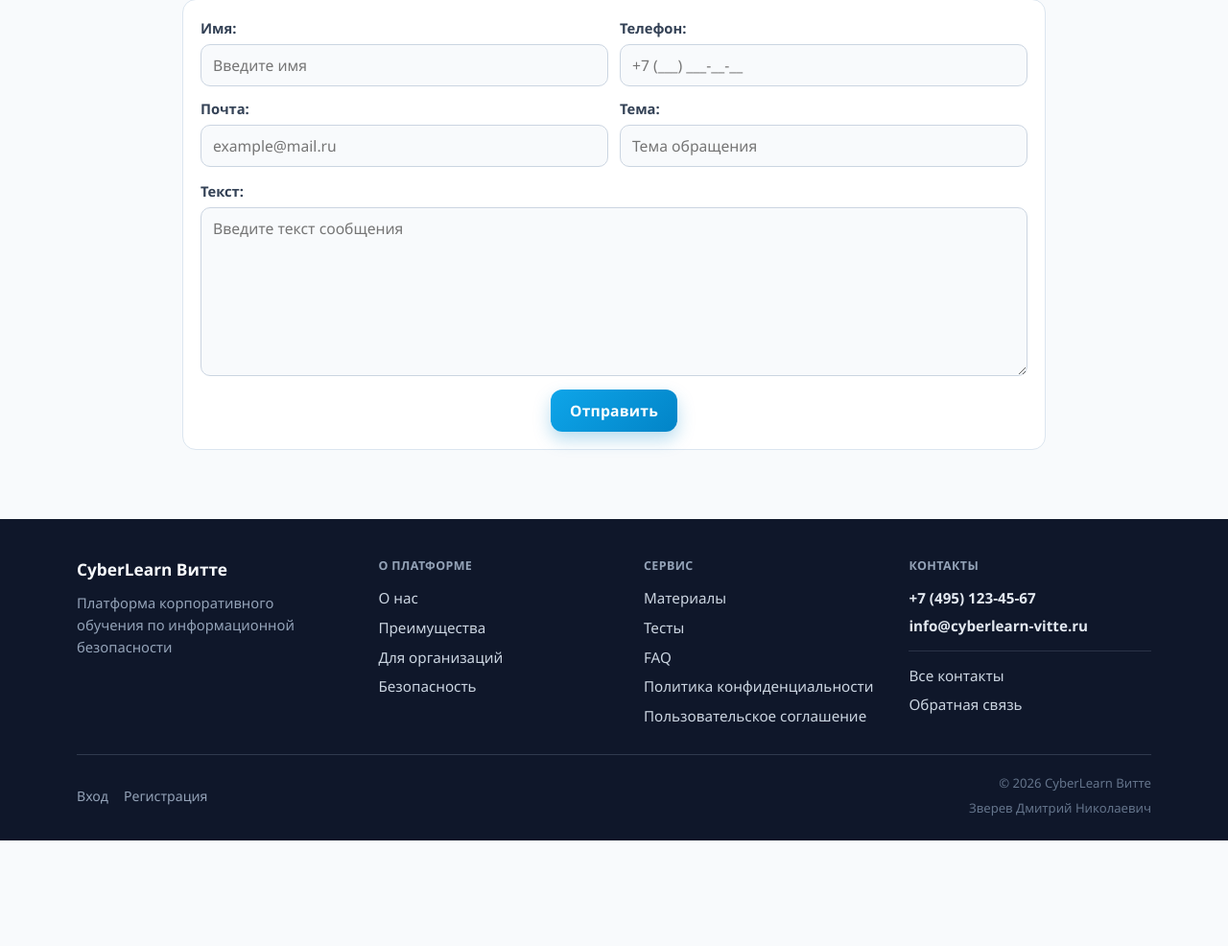
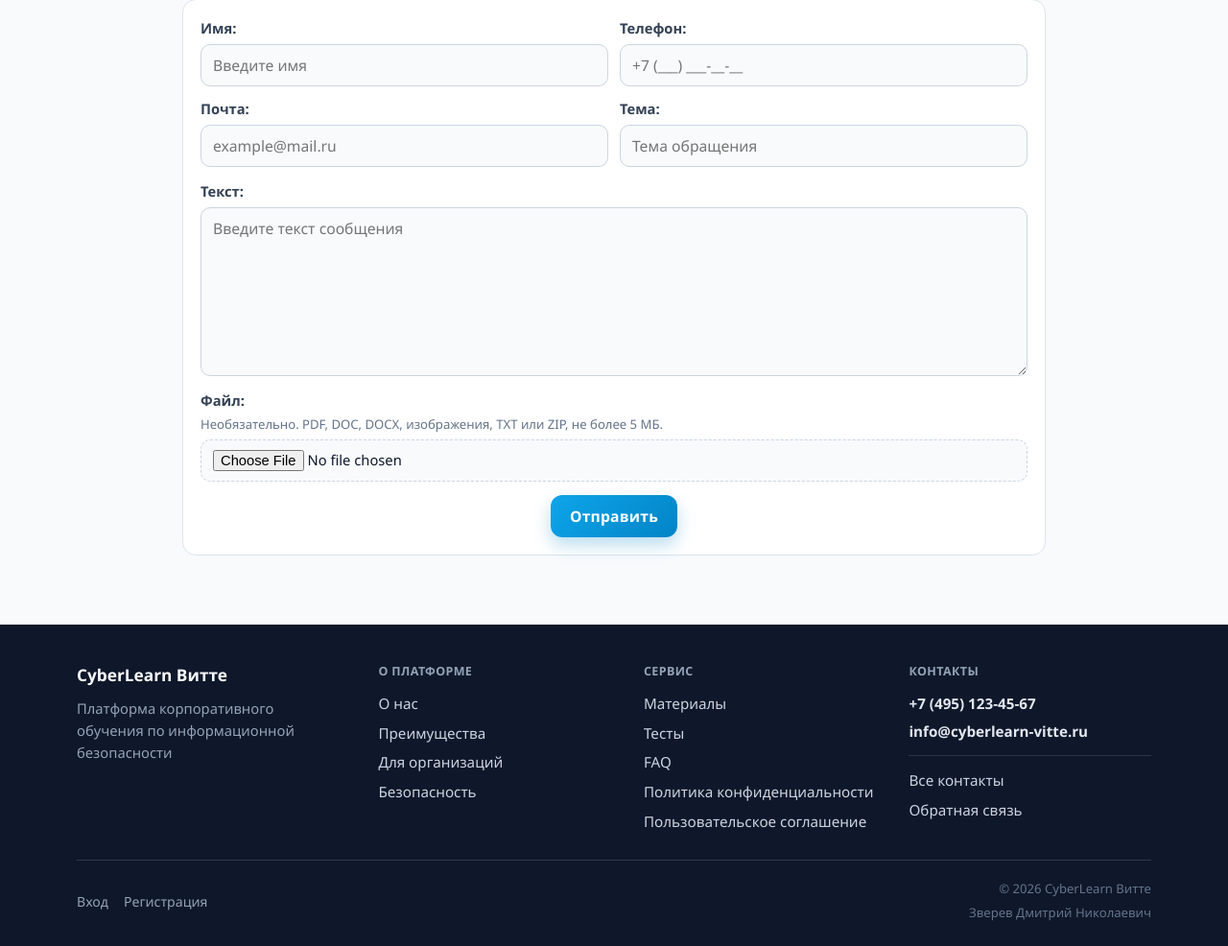
Before and after one commit to corpedu1/corpedu, a Django app: page /feedback/ in a window 1280 px wide. Shown: the part 323-1309 px from the top of the page at 96% size. Before the commit the page ends 1199 px from the top, so only its background shows below. Run offline with Django 5.2, Linux system fonts and the light colour scheme.

Commit message:
Added file attachments to feedback forms

```diff
--- a/app/forms.py
+++ b/app/forms.py
@@ -240,15 +240,18 @@ class PublicFeedbackForm(forms.ModelForm):
     Публичная форма «Обратная связь» (сохранение в БД для администраторов).
     """
 
+    _max_attachment_bytes = 5 * 1024 * 1024
+
     class Meta:
         model = FeedbackSubmission
-        fields = ("name", "phone", "email", "subject", "message")
+        fields = ("name", "phone", "email", "subject", "message", "attachment")
         labels = {
             "name": "Имя",
             "phone": "Телефон",
             "email": "Почта",
             "subject": "Тема",
             "message": "Текст",
+            "attachment": "Файл",
         }
         widgets = {
             "name": forms.TextInput(attrs={"placeholder": "Введите имя"}),
@@ -256,7 +259,19 @@ class PublicFeedbackForm(forms.ModelForm):
             "email": forms.EmailInput(attrs={"placeholder": "example@mail.ru"}),
             "subject": forms.TextInput(attrs={"placeholder": "Тема обращения"}),
             "message": forms.Textarea(attrs={"rows": 7, "placeholder": "Введите текст сообщения"}),
+            "attachment": forms.ClearableFileInput(
+                attrs={
+                    "class": "feedback-file-input",
+                    "accept": ".pdf,.doc,.docx,.png,.jpg,.jpeg,.txt,.zip",
+                }
+            ),
         }
+
+    def clean_attachment(self):
+        f = self.cleaned_data.get("attachment")
+        if f and getattr(f, "size", 0) > self._max_attachment_bytes:
+            raise forms.ValidationError("Максимальный размер файла — 5 МБ.")
+        return f
 
     def clean(self):
         cleaned_data = super().clean()
--- a/app/models.py
+++ b/app/models.py
@@ -6,6 +6,7 @@ import os
 
 from django.contrib.auth.models import AbstractUser
 from django.core.exceptions import ValidationError
+from django.core.validators import FileExtensionValidator
 from django.db import models
 
 
@@ -484,6 +485,18 @@ class FeedbackSubmission(models.Model):
     email = models.EmailField(blank=True, verbose_name="Электронная почта")
     subject = models.CharField(max_length=255, verbose_name="Тема")
     message = models.TextField(verbose_name="Текст сообщения")
+    attachment = models.FileField(
+        upload_to="feedback/attachments/",
+        blank=True,
+        null=True,
+        verbose_name="Вложение",
+        validators=[
+            FileExtensionValidator(
+                allowed_extensions=("pdf", "doc", "docx", "png", "jpg", "jpeg", "txt", "zip"),
+                message="Допустимые форматы: PDF, DOC, DOCX, PNG, JPG, JPEG, TXT, ZIP.",
+            )
+        ],
+    )
     status = models.CharField(
         max_length=20,
         choices=FeedbackSubmissionStatus.choices,
@@ -509,3 +522,9 @@ class FeedbackSubmission(models.Model):
 
     def __str__(self):
         return f"{self.subject} ({self.get_status_display()})"
+
+    @property
+    def attachment_basename(self):
+        if not self.attachment:
+            return ""
+        return os.path.basename(self.attachment.name)
--- a/app/settings.py
+++ b/app/settings.py
@@ -145,6 +145,10 @@ STATIC_ROOT = BASE_DIR / "staticfiles"
 MEDIA_URL = "/media/"
 MEDIA_ROOT = BASE_DIR / "media"
 
+# Вложения в форме обратной связи — до 5 МБ (проверка также в PublicFeedbackForm).
+FILE_UPLOAD_MAX_MEMORY_SIZE = 5 * 1024 * 1024
+DATA_UPLOAD_MAX_MEMORY_SIZE = 6 * 1024 * 1024
+
 AUTH_USER_MODEL = "app.User"
 
 LOGIN_URL = reverse_lazy("login")
--- a/app/views.py
+++ b/app/views.py
@@ -452,7 +452,7 @@ def feedback(request):
     Страница «Обратная связь»: сохранение обращений в БД для администраторов.
     """
     if request.method == "POST":
-        form = PublicFeedbackForm(request.POST)
+        form = PublicFeedbackForm(request.POST, request.FILES)
         if form.is_valid():
             submission = form.save(commit=False)
             if request.user.is_authenticated:
--- a/static/css/landing.css
+++ b/static/css/landing.css
@@ -1122,6 +1122,25 @@ a {
     min-height: 160px;
 }
 
+.feedback-field input[type="file"],
+.feedback-field .feedback-file-input {
+    width: 100%;
+    max-width: 100%;
+    border: 1px dashed #cbd5e1;
+    border-radius: 10px;
+    background: #f8fafc;
+    padding: 10px 12px;
+    font-size: 0.92rem;
+    cursor: pointer;
+}
+
+.feedback-field-hint {
+    margin: 0;
+    font-size: 0.82rem;
+    color: #64748b;
+    line-height: 1.35;
+}
+
 .feedback-submit {
     justify-self: center;
     border: 0;
--- a/templates/admin_feedback_list.html
+++ b/templates/admin_feedback_list.html
@@ -31,6 +31,7 @@
                                             <th>Дата</th>
                                             <th>Имя</th>
                                             <th>Тема</th>
+                                            <th>Файл</th>
                                             <th>Статус</th>
                                             <th></th>
                                         </tr>
@@ -41,6 +42,7 @@
                                                 <td>{{ s.created_at|date:"d.m.Y H:i" }}</td>
                                                 <td>{{ s.name }}</td>
                                                 <td class="admin-feedback-table__subject">{{ s.subject|truncatechars:60 }}</td>
+                                                <td>{% if s.attachment %}Да{% else %}—{% endif %}</td>
                                                 <td>
                                                     <span class="feedback-status feedback-status--{{ s.status }}">{{ s.get_status_display }}</span>
                                                 </td>
--- a/templates/feedback.html
+++ b/templates/feedback.html
@@ -26,7 +26,7 @@
                     {% endfor %}
                 {% endif %}
 
-                <form class="feedback-form" method="post" action="{% url 'feedback' %}">
+                <form class="feedback-form" method="post" action="{% url 'feedback' %}" enctype="multipart/form-data">
                     {% csrf_token %}
                     {% if form.non_field_errors %}
                         <div class="register-form-errors feedback-form-errors">
@@ -36,7 +36,7 @@
 
                     <div class="feedback-form__grid">
                         {% for field in form %}
-                            {% if field.name != 'message' %}
+                            {% if field.name != 'message' and field.name != 'attachment' %}
                                 <div class="feedback-field">
                                     {{ field.label_tag }}
                                     {{ field }}
@@ -56,6 +56,15 @@
                         {% endif %}
                     </div>
 
+                    <div class="feedback-field feedback-field--attachment">
+                        {{ form.attachment.label_tag }}
+                        <p class="feedback-field-hint">Необязательно. PDF, DOC, DOCX, изображения, TXT или ZIP, не более 5 МБ.</p>
+                        {{ form.attachment }}
+                        {% if form.attachment.errors %}
+                            <ul class="feedback-field-errors">{% for err in form.attachment.errors %}<li>{{ err }}</li>{% endfor %}</ul>
+                        {% endif %}
+                    </div>
+
                     <button class="feedback-submit" type="submit">Отправить</button>
                 </form>
             </div>
```
Also changed, not shown: templates/admin_feedback_detail.html (+8 -0 lines), app/migrations/0015_feedbacksubmission_attachment.py (added).
